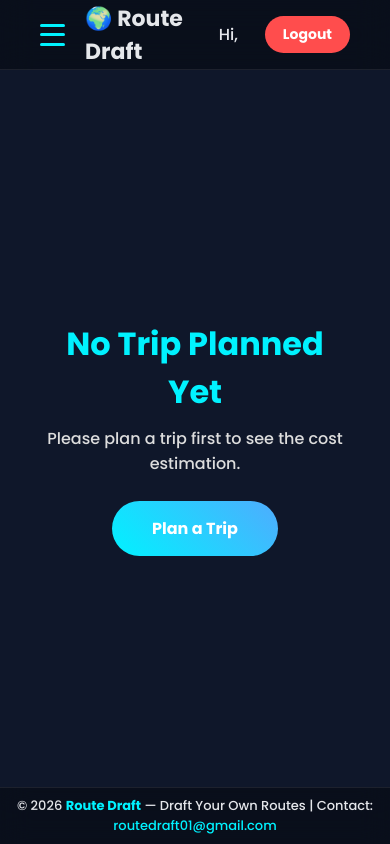
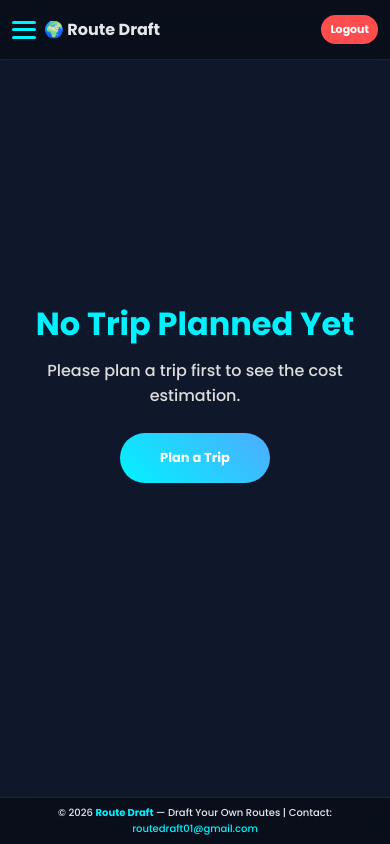
Before and after one commit to mithundevang/Routedraft, a Django app: page /cost/ in a window 390 px wide. Run offline with Django 5.2, Linux system fonts and the light colour scheme; a user stored in the database is signed in; data comes from the database, SQL or seed files in the repository.

Commit message:
Implement mobile responsive design for styles
Added mobile responsive styles for navbar, buttons, and layout.

```diff
--- a/static/css/style.css
+++ b/static/css/style.css
@@ -300,3 +300,116 @@ body{
 .footer a:hover{
     text-decoration:underline;
 }
+
+/* ================= MOBILE RESPONSIVE ================= */
+
+@media (max-width: 768px){
+
+    .navbar{
+        padding:0 20px;
+        height:60px;
+    }
+
+    .logo{
+        font-size:18px;
+    }
+
+    .toggle-btn{
+        width:26px;
+        height:20px;
+        margin-right:12px;
+    }
+
+    .nav-right{
+        gap:5px;
+    }
+
+    .welcome-text{
+        display:none;
+    }
+
+    .login-btn,
+    .signup-btn,
+    .logout-btn{
+        padding:7px 12px;
+        margin-left:5px;
+        font-size:12px;
+    }
+
+    .sidebar{
+        top:60px;
+        height:calc(100vh - 60px);
+        width:240px;
+    }
+
+    .content{
+        padding-top:80px;
+        padding-left:20px;
+        padding-right:20px;
+        padding-bottom:70px;
+    }
+
+    .hero{
+        min-height:75vh;
+        padding:20px;
+    }
+
+    .btn-primary{
+        padding:13px 28px;
+        font-size:14px;
+    }
+
+    .footer{
+        padding:7px 5px;
+        font-size:11px;
+    }
+}
+
+
+/* ================= SMALL MOBILE ================= */
+
+@media (max-width: 480px){
+
+    .navbar{
+        padding:0 12px;
+    }
+
+    .logo{
+        font-size:16px;
+    }
+
+    .toggle-btn{
+        width:24px;
+        height:18px;
+        margin-right:8px;
+    }
+
+    .login-btn,
+    .signup-btn,
+    .logout-btn{
+        padding:6px 9px;
+        font-size:11px;
+    }
+
+    .sidebar{
+        width:220px;
+    }
+
+    .content{
+        padding-left:15px;
+        padding-right:15px;
+    }
+
+    .hero{
+        padding:15px;
+    }
+
+    .btn-primary{
+        padding:12px 24px;
+        font-size:13px;
+    }
+
+    .footer{
+        font-size:10px;
+    }
+}
```
